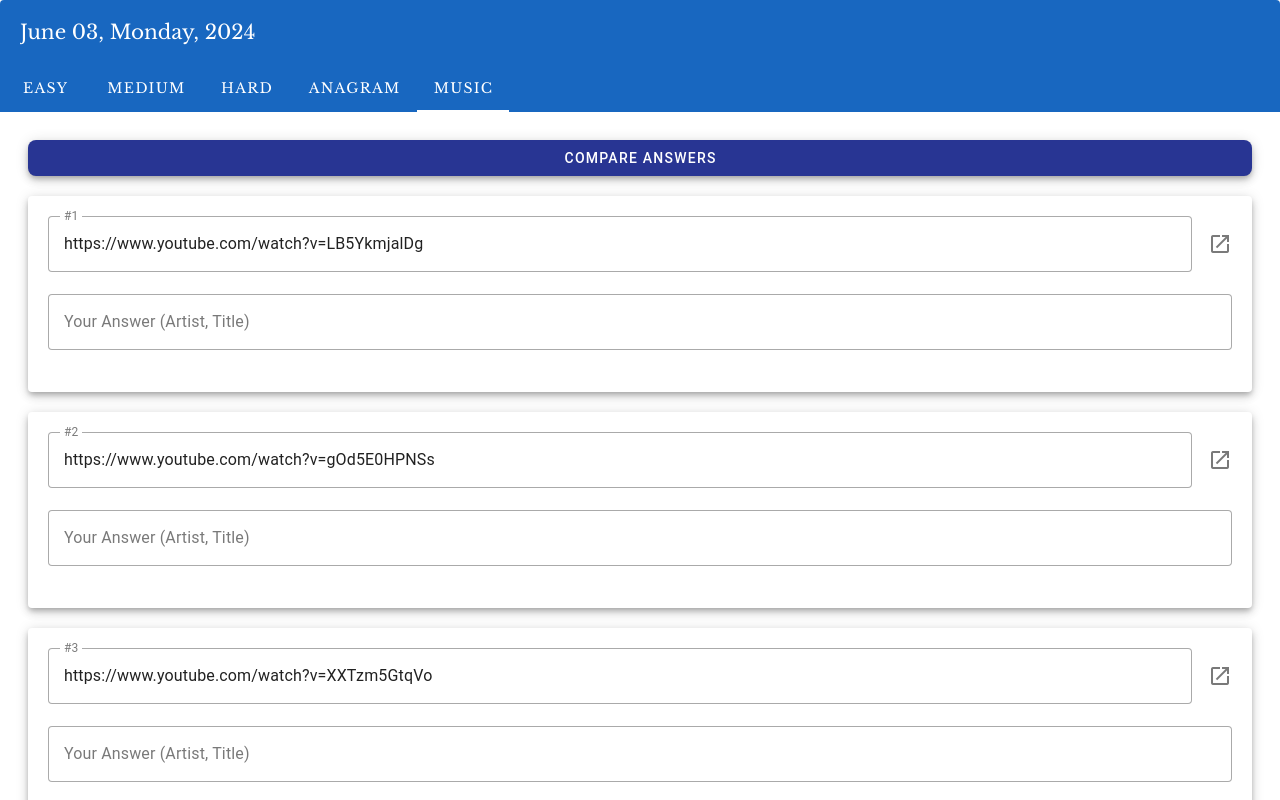
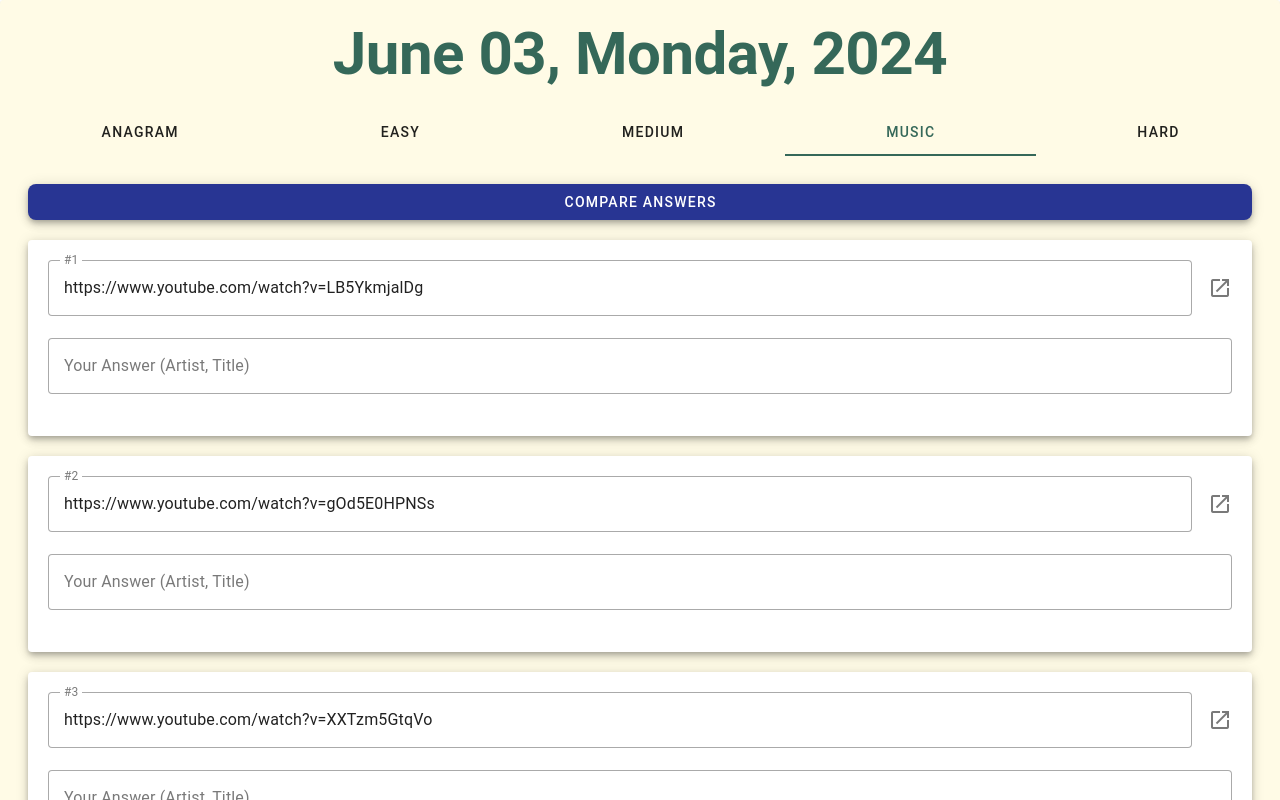
Before and after one commit to pro-dwadler/QuizAPI, a Vue app: page / in a window 1280 px wide. Both pictures are taken after a click on the tab "MUSIC". Shown: the top 800 px of the page. Built offline with nearby package versions, Linux system fonts and the light colour scheme.

Commit message:
update visuals

```diff
--- a/src/components/MusicRound.vue
+++ b/src/components/MusicRound.vue
@@ -23,18 +23,19 @@ function test(url) {
 
         <v-sheet v-for="item in quiz.queries" :key="item" elevation="5" rounded class="mb-5 pa-5">
 
-            <v-text-field @click:append="test(item.query)" append-icon="mdi-open-in-new" :label="'#' + item.index" variant="outlined" v-model="item.query" readonly
-            >
-
-            </v-text-field>
-            <v-text-field v-if="!showAnswer" label="Your Answer (Artist, Title)" v-model="item.yourAnswer" variant="outlined" />
-            <v-text-field v-if="showAnswer" label="Your Answer (Artist, Title)" v-model="item.yourAnswer" variant="outlined" readonly />
-            <v-text-field v-if="showAnswer" label="Correct Answer (Artist, Title)" variant="outlined" readonly :model-value="item.artist +', '+ item.title" />
+            <v-text-field @click:append="test(item.query)" append-icon="mdi-open-in-new" :label="'#' + item.index"
+                variant="outlined" v-model="item.query" readonly />
+            <v-text-field v-if="!showAnswer" label="Your Answer (Artist, Title)" v-model="item.yourAnswer"
+                variant="outlined" />
+            <v-text-field v-if="showAnswer" label="Your Answer (Artist, Title)" v-model="item.yourAnswer"
+                variant="outlined" readonly />
+            <v-text-field v-if="showAnswer" label="Correct Answer (Artist, Title)" variant="outlined" readonly
+                :model-value="item.artist + ', ' + item.title" />
         </v-sheet>
 
 
         <v-sheet elevation="5" rounded class="mb-5 pa-5">
-            <v-text-field label="Theme" variant="outlined" readonly model-value="What's the theme of these songs?"/>
+            <v-text-field label="Theme" variant="outlined" readonly model-value="What's the theme of these songs?" />
             <v-text-field v-if="!showAnswer" label="Your Answer" v-model="quiz.yourTheme" variant="outlined" />
             <v-text-field v-if="showAnswer" label="Your Answer" v-model="quiz.yourTheme" variant="outlined" readonly />
             <v-text-field v-if="showAnswer" label="Correct Answer" v-model="quiz.theme" variant="outlined" readonly />
--- a/src/components/Window.vue
+++ b/src/components/Window.vue
@@ -26,32 +26,23 @@ onMounted(async () => {
 
 <template>
 
-    <v-card>
+    <v-card color="basil">
 
-        <v-toolbar color="primary">
+        <v-card-title class="text-center justify-center py-6">
+            <h1 class="font-weight-bold text-h2 text-basil">
+                {{ quiz.date }}
+            </h1>
+        </v-card-title>
 
-            <v-toolbar-title class="libre-baskerville-regular">
-                {{ quiz.date }}
-            </v-toolbar-title>
-
-            <v-spacer></v-spacer>
-
-            <template v-slot:extension>
-                <v-tabs v-model="tab" bg-color="primary">
-                    <v-tab class="libre-baskerville-regular" v-for="module in quiz.modules" :key="module.type"
-                        :value="module.type">{{ module.type
-                        }}</v-tab>
-                </v-tabs>
-            </template>
-        </v-toolbar>
-
-
-
+        <v-tabs v-model="tab" bg-color="transparent" color="basil" grow>
+            <v-tab v-for="module in quiz.modules" :key="module.type" :value="module.type">{{ module.type
+                }}</v-tab>
+        </v-tabs>
 
         <v-tabs-window v-model="tab">
             <v-tabs-window-item v-for="module in quiz.modules" :key="module.type" :value="module.type">
 
-                <v-card flat>
+                <v-card color="basil" flat>
                     <v-card-text>
                         <AnagramRound v-if="module.type === 'ANAGRAM'" :quiz="module" />
                         <MusicRound v-else-if="module.type === 'MUSIC'" :quiz="module" />
@@ -62,17 +53,16 @@ onMounted(async () => {
             </v-tabs-window-item>
         </v-tabs-window>
 
-
     </v-card>
 
 </template>
 
 <style scoped>
-@import url('https://fonts.googleapis.com/css2?family=Libre+Baskerville&display=swap');
+.bg-basil {
+    background-color: #FFFBE6 !important;
+}
 
-.libre-baskerville-regular {
-    font-family: "Libre Baskerville", serif;
-    font-weight: 400;
-    font-style: normal;
+.text-basil {
+    color: #356859 !important;
 }
 </style>
```
Also changed, not shown: src/utils/dataUtil.js (+112 -111 lines).
